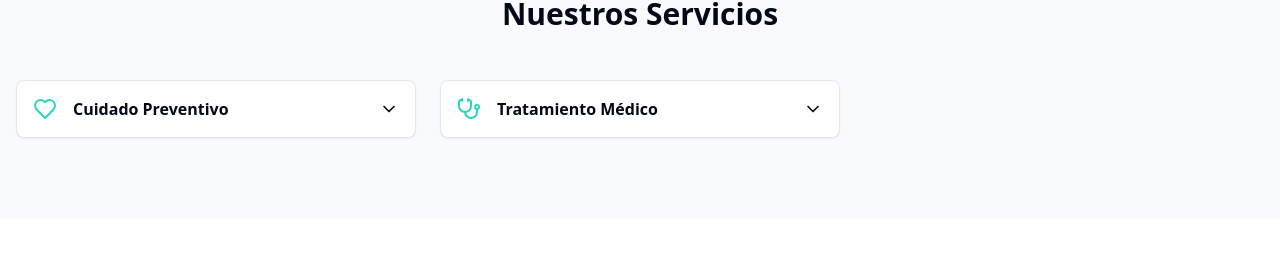
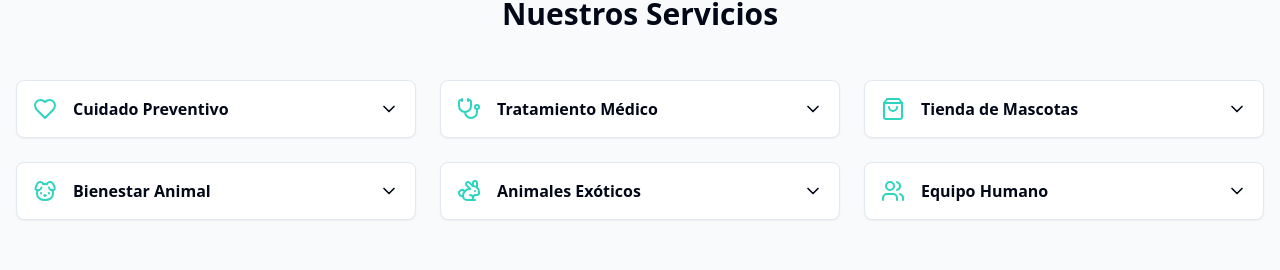
Before and after one commit to Grobcar/furry-welcome-zone, a React (Vite) app: page / in a window 1280 px wide. Shown: the part 805-1075 px from the top of the page. Built offline with nearby package versions, Linux system fonts and the light colour scheme.

Commit message:
Update Services.tsx

```diff
--- a/src/components/Services.tsx
+++ b/src/components/Services.tsx
@@ -18,8 +18,8 @@ const services = [
       "Vacunas y refuerzos",
       "Prevención y control de parásitos",
       "Evaluaciones de salud dental",
-      "Asesoramiento nutricional",
-    ],
+      "Asesoramiento nutricional"
+    ]
   },
   {
     title: "Tratamiento Médico",
@@ -30,11 +30,59 @@ const services = [
       "Cirugías y procedimientos",
       "Cuidados postoperatorios",
       "Tratamientos especializados",
-      "Monitoreo continuo",
-    ],
+      "Monitoreo continuo"
+    ]
   },
-  // Agrega más servicios según sea necesario
+  {
+    title: "Tienda de Mascotas",
+    description: "Productos de calidad para el cuidado y diversión de tu mascota",
+    icon: ShoppingBag,
+    details: [
+      "Alimentos premium",
+      "Suplementos y vitaminas",
+      "Productos de higiene",
+      "Juguetes y accesorios",
+      "Productos para el cuidado dental"
+    ]
+  },
+  {
+    title: "Bienestar Animal",
+    description: "Asesoramiento nutricional y consejos de estilo de vida para tu mascota",
+    icon: Dog,
+    details: [
+      "Planes nutricionales personalizados",
+      "Consejos de ejercicio",
+      "Evaluación del comportamiento",
+      "Programas de bienestar",
+      "Seguimiento del desarrollo"
+    ]
+  },
+  {
+    title: "Animales Exóticos",
+    description: "Cuidado especializado para reptiles, aves y otras mascotas exóticas",
+    icon: Rabbit,
+    details: [
+      "Atención especializada para aves",
+      "Cuidado de reptiles",
+      "Tratamiento de pequeños mamíferos",
+      "Nutrición específica",
+      "Ambiente y hábitat"
+    ]
+  },
+  {
+    title: "Equipo Humano",
+    description: "Nuestro equipo de profesionales altamente cualificados",
+    icon: Users,
+    details: [
+      "Veterinarios especializados",
+      "Auxiliares veterinarios",
+      "La mejor atención al cliente",
+      "El mejor trato para tu mascota",
+      "Equipo de emergencias"
+    ]
+  },
 ];
+
 
 const ServiceCard = React.memo(({ service }) => (
   <Collapsible key={service.title}>
```
